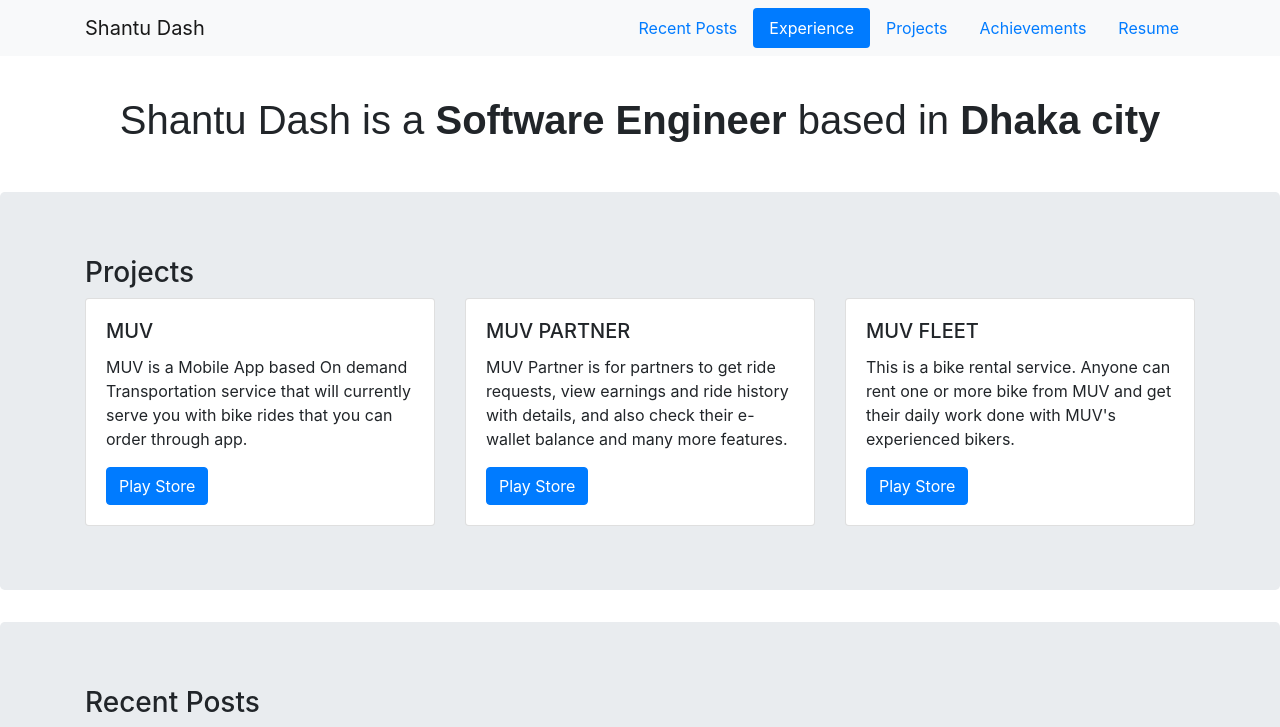
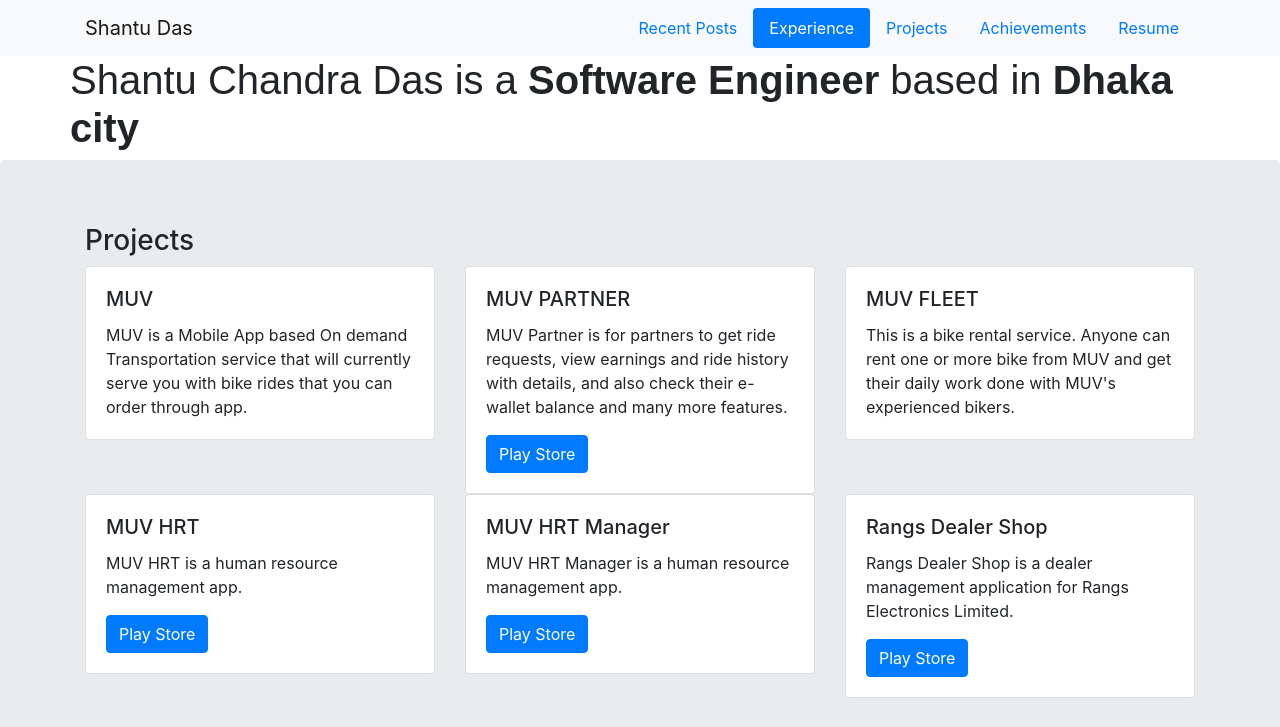
Before and after one commit to shantudas/shantuchandradas.github.io, a plain HTML site: page index.html in a window 1280 px wide. Shown: the top 727 px of the page. Drawn offline with nearby package versions, Linux system fonts and the light colour scheme.

Commit message:
new project added

```diff
--- a/index.html
+++ b/index.html
@@ -13,13 +13,13 @@
     <link rel="stylesheet" href="https://use.fontawesome.com/releases/v5.6.3/css/all.css"
           integrity="sha384-UHRtZLI+pbxtHCWp1t77Bi1L4ZtiqrqD80Kn4Z8NTSRyMA2Fd33n5dQ8lWUE00s/" crossorigin="anonymous">
 
-    <title>Shantu Dash</title>
+    <title>Shantu Chandra Das</title>
 </head>
 <body>
 
 <nav id="navbar" class="navbar sticky-top navbar-light bg-light">
     <div class="container">
-        <a class="navbar-brand" href="#navShantuDash">Shantu Dash</a>
+        <a class="navbar-brand" href="#navShantuDas">Shantu Das</a>
         <ul class="nav nav-pills">
             <li class="nav-item">
                 <a class="nav-link" href="#navRecentPosts">Recent Posts</a>
@@ -43,10 +43,10 @@
 <div data-spy="scroll" data-target="#navbar" data-offset="0">
 
     <!-- navigation details intro Shantu dash-->
-    <div id="navShantuDash">
+    <div id="navShantuDas">
         <div class="container">
             <div class="row justify-content-center">
-                <h1 id="intro_header_shantu_das">Shantu Dash is a <B>Software Engineer</B> based in <B>Dhaka city</B>
+                <h1 id="intro_header_shantu_das">Shantu Chandra Das is a <B>Software Engineer</B> based in <B>Dhaka city</B>
                 </h1>
                 <!-- <img id="intro_image_shantu_das" src="images/shantu_dash_background.svg" class="img-fluid"
                       alt="Responsive image">-->
@@ -66,8 +66,8 @@
                             <h5 class="card-title">MUV</h5>
                             <p class="card-text">MUV is a Mobile App based On demand Transportation service that will
                                 currently serve you with bike rides that you can order through app.</p>
-                            <a href="https://play.google.com/store/apps/details?id=com.muvasia.user" target="_blank"
-                               class="btn btn-primary">Play Store</a>
+                            <!-- <a href="https://play.google.com/store/apps/details?id=com.muvasia.user" target="_blank"
+                               class="btn btn-primary">Play Store</a> -->
                         </div>
                     </div>
                 </div>
@@ -83,14 +83,49 @@
                         </div>
                     </div>
                 </div>
+
                 <div class="col-sm-4">
                     <div class="card">
                         <div class="card-body">
                             <h5 class="card-title">MUV FLEET</h5>
                             <p class="card-text">This is a bike rental service. Anyone can rent one or more bike from
                                 MUV and get their daily work done with MUV's experienced bikers.</p>
-                            <a href="https://play.google.com/store/apps/details?id=com.muvasia.driver.muvrent"
+                            <!-- <a href="https://play.google.com/store/apps/details?id=com.muvasia.driver.muvrent"
                                target="_blank"
+                               class="btn btn-primary">Play Store</a> -->
+                        </div>
+                    </div>
+                </div>
+            </div>
+
+             <!-- second row -->
+            <div class="row">
+                <div class="col-sm-4">
+                    <div class="card">
+                        <div class="card-body">
+                            <h5 class="card-title">MUV HRT</h5>
+                            <p class="card-text">MUV HRT is a human resource management app.</p>
+                            <a href="https://play.google.com/store/apps/details?id=com.muv.hr" target="_blank"
+                               class="btn btn-primary">Play Store</a>
+                        </div>
+                    </div>
+                </div>
+                <div class="col-sm-4">
+                    <div class="card">
+                        <div class="card-body">
+                            <h5 class="card-title">MUV HRT Manager</h5>
+                            <p class="card-text">MUV HRT Manager is a human resource management app.</p>
+                            <a href="https://play.google.com/store/apps/details?id=com.muv.hrmanager" target="_blank"
+                               class="btn btn-primary">Play Store</a>
+                        </div>
+                    </div>
+                </div>
+                <div class="col-sm-4">
+                    <div class="card">
+                        <div class="card-body">
+                            <h5 class="card-title">Rangs Dealer Shop</h5>
+                            <p class="card-text">Rangs Dealer Shop is a dealer management application for Rangs Electronics Limited.</p>
+                            <a href="https://play.google.com/store/apps/details?id=com.muv.rangs_dealer_shop" target="_blank"
                                class="btn btn-primary">Play Store</a>
                         </div>
                     </div>
@@ -170,7 +205,7 @@
     <div id="navExperience">
         <div class="container">
             <h3>Experiences</h3>
-            <p>Shantu Dash is working <a href="https://www.muv.asia" target="_blank" class="text-decoration-none">MUV.ASIA</a>
+            <p>Shantu Das is working <a href="https://www.muv.asia" target="_blank" class="text-decoration-none">MUV.ASIA</a>
                 from January'17. On this
                 working time he has
                 been an team member of an amazing team and developed this projects.</p>
@@ -258,7 +293,7 @@
             <div class="col-xs-6 col-md-3">
                 <h6>Quick Links</h6>
                 <ul class="footer-links">
-                    <li><a href="#">About Shantu <b>Dash</b></a></li>
+                    <li><a href="#">About Shantu <b>Das</b></a></li>
                     <li><a href="#">Business Inquiries</a></li>
                     <li><a href="#navRecentPosts">Recent Posts</a></li>
                     <li><a href="#navProjects">Projects</a></li>
@@ -272,7 +307,7 @@
         <div class="row">
             <div class="col-md-8 col-sm-6 col-xs-12">
                 <p class="copyright-text">Copyright &copy; 2019 All Rights Reserved by
-                    <a href="#navShantuDash">Shantu Dash</a>.
+                    <a href="#navShantuDas">Shantu Das</a>.
                 </p>
             </div>
 
```
